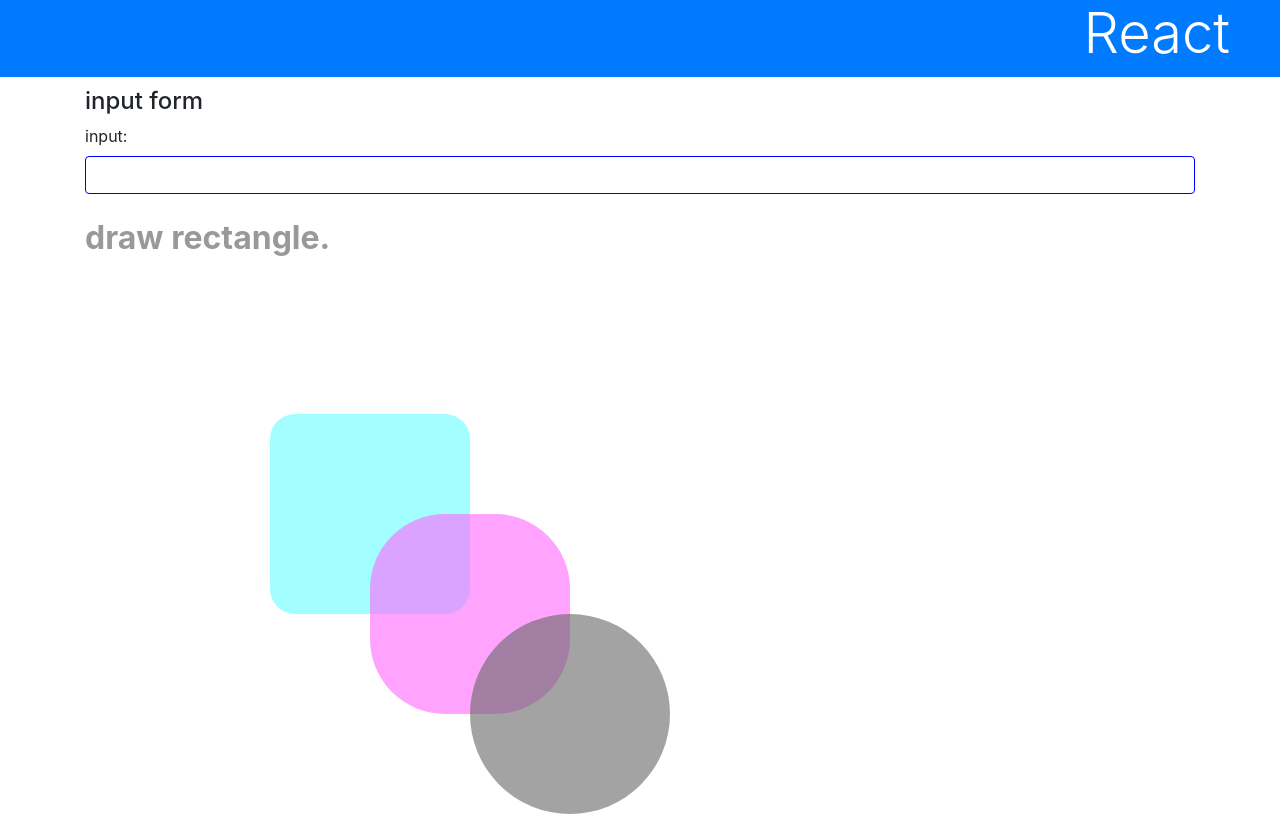
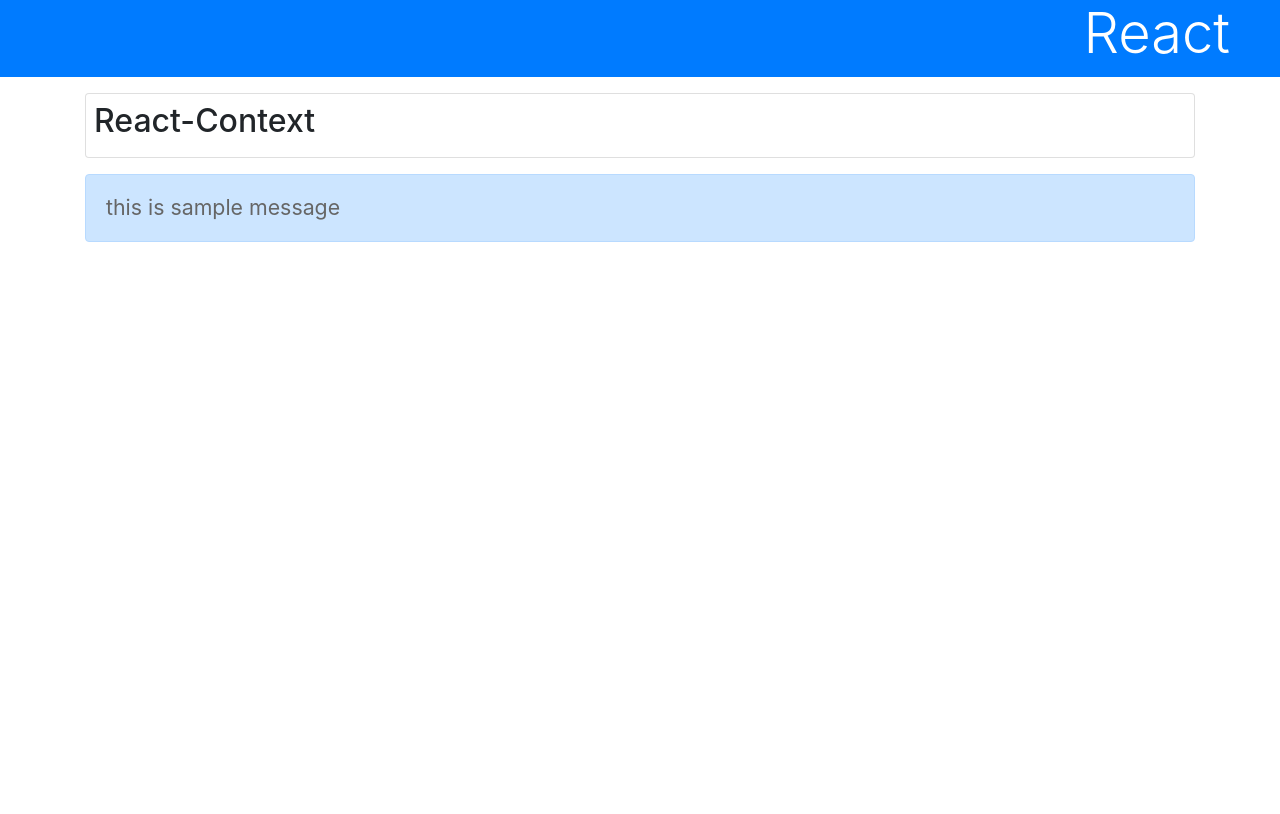
Before and after one commit to Haya372/react-started, a React (Create React App) app: page / in a window 1280 px wide. Built offline with nearby package versions, Linux system fonts and the light colour scheme.

Commit message:
コンテキストを使おう

```diff
--- a/src/App.js
+++ b/src/App.js
@@ -1,7 +1,12 @@
 import './App.css';
 import React, { Component } from 'react';
-import Rect from './Rect';
-import Message from './Message';
+
+let data = {
+  title: 'React-Context',
+  message: 'this is sample message'
+};
+
+const SampleContext = React.createContext(data);
 
 class App extends Component {
 
@@ -26,15 +31,33 @@
       <div>
         <h1 className="bg-primary text-white display-4">React</h1>
         <div className="container">
-          <h4>{this.state.title}</h4>
-          <Message maxlength={this.state.max} onCheck={this.doCheck} />
+          <Title />
+          <Message />
         </div>
-        <div className="container p-relative">
-          <p className="subtitle">draw rectangle.</p>
-          <Rect x="200" y="200" width="200" height="200" color="#6ff9" radius="25" />
-          <Rect x="300" y="300" width="200" height="200" color="#f6f9" radius="75" />
-          <Rect x="400" y="400" width="200" height="200" color="#6669" radius="100" />
-        </div>
+      </div>
+    )
+  }
+}
+
+class Title extends Component {
+  static contextType = SampleContext;
+
+  render(){
+    return (
+      <div className="card p-2 my-3">
+        <h2>{this.context.title}</h2>
+      </div>
+    )
+  }
+}
+
+class Message extends Component {
+  static contextType = SampleContext;
+
+  render(){
+    return (
+      <div className="alert alert-primary">
+        <p>{this.context.message}</p>
       </div>
     )
   }
```
